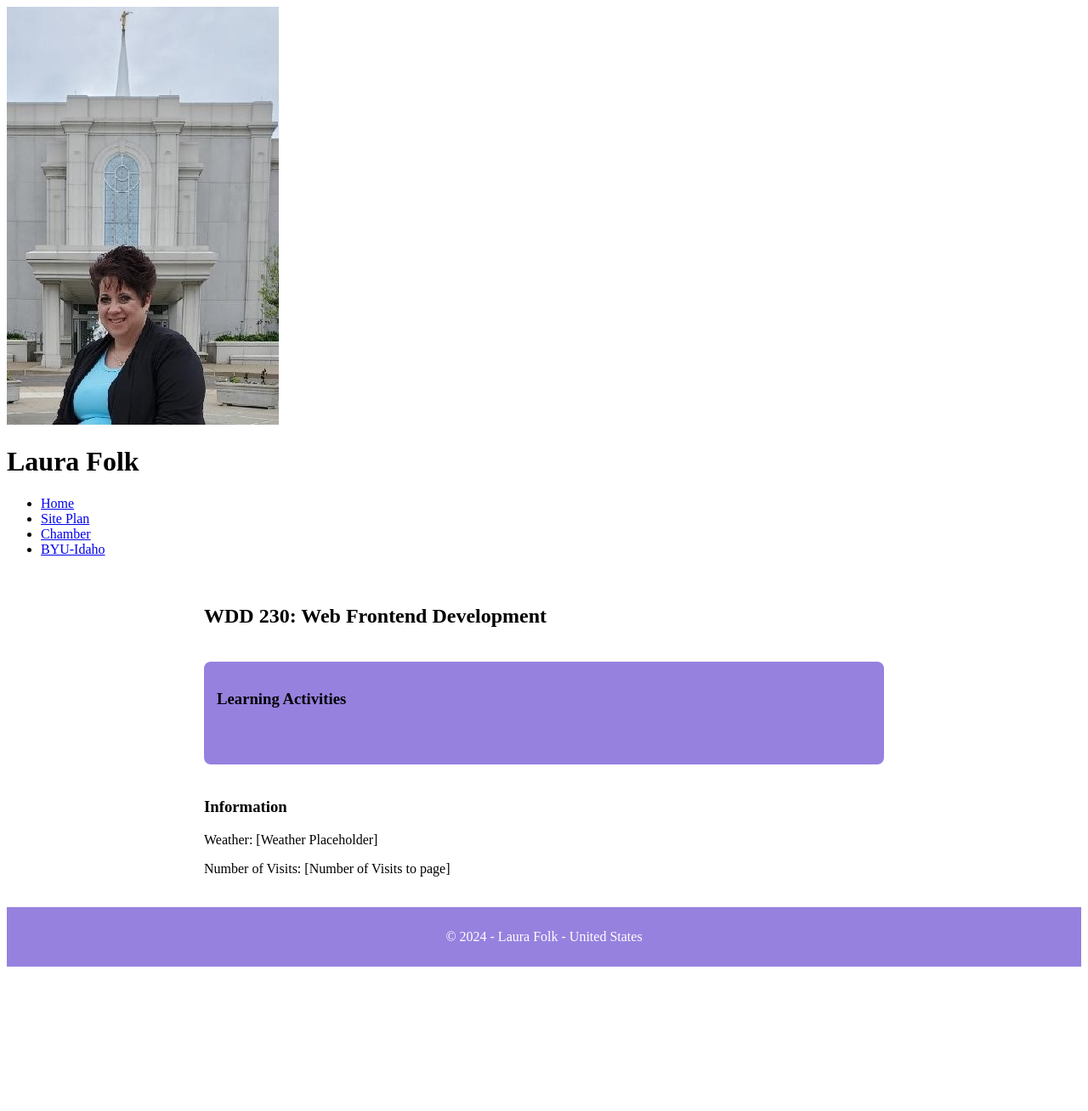
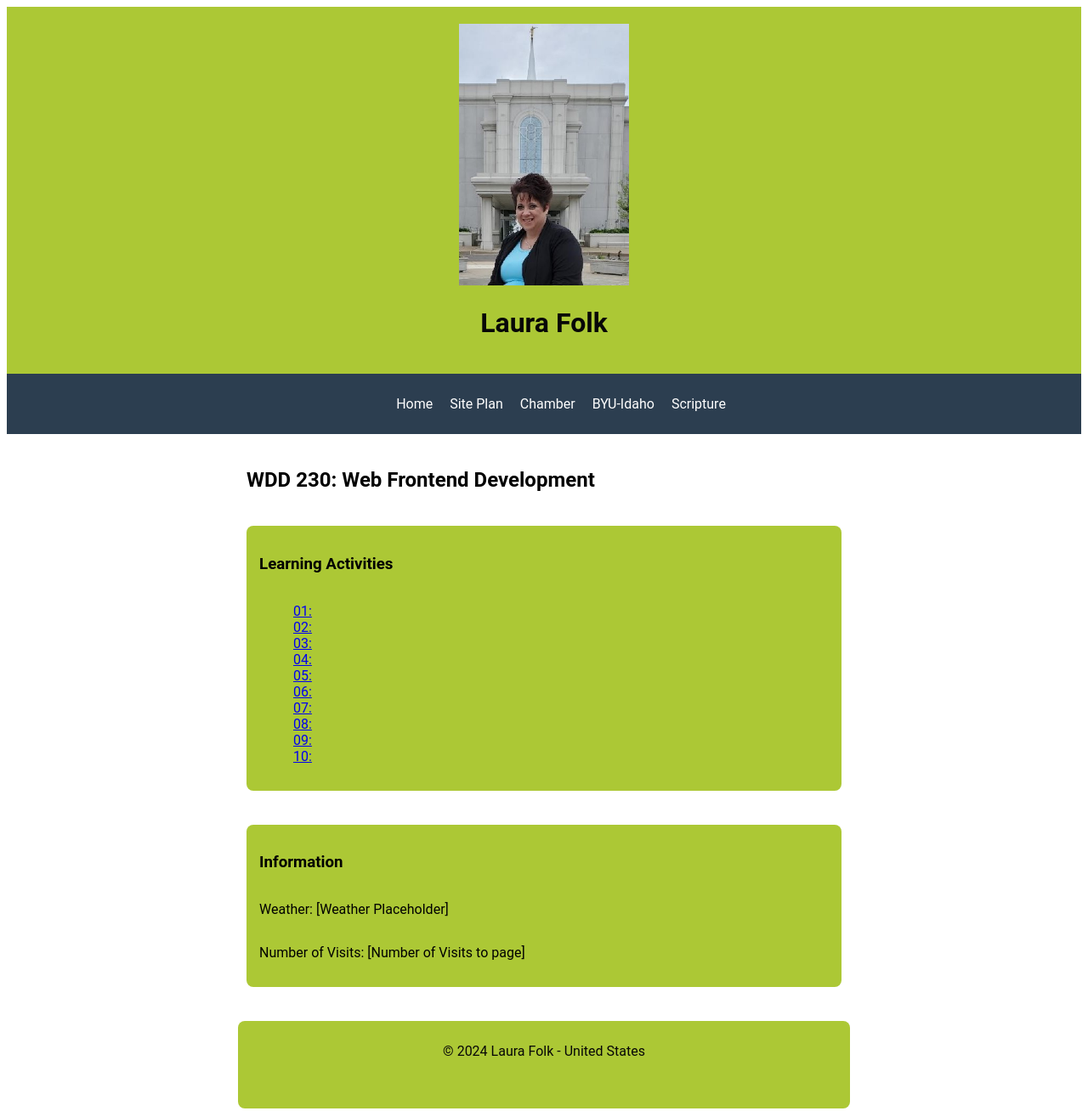
Before and after one commit to laurafolk/wdd230, a plain HTML site: page index.html in a window 1280 px wide. Shown: the whole page at 85% size. Before the commit the page ends 1146 px from the top, so only its background shows below. Drawn offline with Linux system fonts and the light colour scheme.

Commit message:
Week01 homepage changes

```diff
--- a/index.html
+++ b/index.html
@@ -10,7 +10,7 @@
   </head>
   <body>
     <header>
-      <img src="images/profile.jpg" alt="profile">
+      <img src="images/profile.jpg" alt="profile" class="responsive">
       <h1>Laura Folk</h1>
     </header>
     <nav>
@@ -19,6 +19,7 @@
         <li><a href='lesson03/chamber-site-plan.html'>Site Plan</a></li>
         <li><a href='chamber/'>Chamber</a></li>
         <li><a href='https://www.churchofjesuschrist.org/study/scriptures'>BYU-Idaho</a></li>
+        <li><a href='scripture/'>Scripture</a></li>
       </ul>
     </nav>
     <main>
@@ -26,19 +27,28 @@
       <section class="card">
         <h3>Learning Activities</h3>
         <ul>
-          <li><a></a></li>
+          <li><a href="#">01: </a></li>
+          <li><a href="#">02: </a></li>
+          <li><a href="#">03: </a></li>
+          <li><a href="#">04: </a></li>
+          <li><a href="#">05: </a></li>
+          <li><a href="#">06: </a></li>
+          <li><a href="#">07: </a></li>
+          <li><a href="#">08: </a></li>
+          <li><a href="#">09: </a></li>
+          <li><a href="#">10: </a></li>
         </ul>
       </section>
-      <section>
+      <section class="card">
         <h3>Information</h3>
         <p>Weather: [Weather Placeholder]</p>
         <p>Number of Visits: [Number of Visits to page]</p>
       </section>
     </main>
     <footer>
-      <p>&copy; 2024 - Laura Folk - United States</p>
+      <p>&copy; 2024 <span id="currentYear"></span> Laura Folk - United States</p>
       <p id="lastModified"></p>
     </footer>
-    <script src="scripts/getdates.js"></script>
+    <script src="script/getdates.js"></script>
   </body>
 </html>
--- /dev/null
+++ b/script/getdates.js
@@ -0,0 +1,4 @@
+let currentYear = new Date().getFullYear();
+yearElement.textContent = `${currentYear}`;
+
+alert(document.lastModified);
--- a/scripts/getdates.js
+++ /dev/null
@@ -1,2 +0,0 @@
-const h1 = document.querySelector("h1");
-h1.textContent = "Laura Folk";
--- a/styles/base.css
+++ b/styles/base.css
@@ -1,30 +1,77 @@
-@import url('https://fonts.googleapis.com/css2?family=Crimson+Pro&family=Merienda&display=swap');
+h1 {
+    text-align: center;
+  }
+
+/* added on 01-22-24 */
+body {
+    font-family: 'Roboto', sans-serif;
+}
+
+header {
+    font-family: 'Roboto';
+    text-align: center;
+    background-color: #ACC835;
+    color: #070707;
+    padding: 20px;
+}
+/* added on 01-22-24 */
+nav {
+    background-color: #2c3e50;
+    padding: 10px;
+}
+/* added on 01-22-24 */
+nav ul {
+    list-style-type: none;
+    display: flex;
+    justify-content: center;
+}
+/* added on 01-22-24 */
+nav li {
+    margin: 0 10px;
+}
+/* added on 01-22-24 */
+nav a {
+    color: #fff;
+    text-decoration: none;
+}
 
 main {
-    max-width: 800px;
+    max-width: 700px;
     margin: 0 auto;
     padding: 20px;
     display: grid;
     gap: 20px;
+    border-radius: 8px;
 }
 
 .card {
     display: grid;
     grid-template-columns: 1fr;
-    background-color: #9681DF;
+    background-color: #ACC835;
     padding: 15px;
     border-radius: 8px;
+    margin-bottom: 20px;
 }
 
 .card ul {
     list-style-type: none;
 }
 
+.responsive {
+    width: 100%;
+    max-width: 200px;
+    height: auto;
+  }
+
 footer {
-    background-color: #9681DF;
-    color: #fff;
+    max-width: 700px;
+    display: grid;
+    margin: 0 auto;
+    background-color: #ACC835;
+    color: #070707;
     text-align: center;
     padding: 10px;
+    border-radius: 8px;
 }
 
 
```
